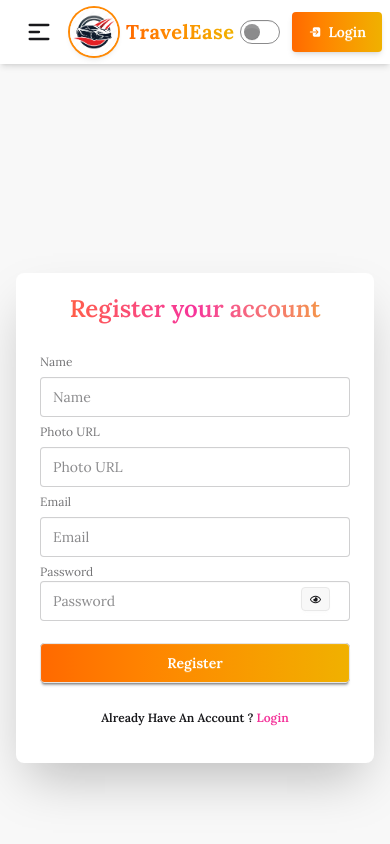
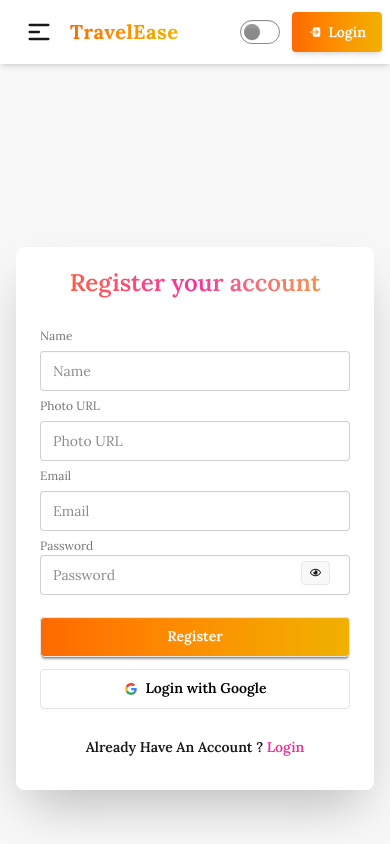
Before and after one commit to Taslimapopi/travelEase-vehicle-booking-client, a React (Vite) app: page /auth/register in a window 390 px wide. Shown: the top 844 px of the page. Built offline with nearby package versions, Linux system fonts and the light colour scheme; no server answers.

Commit message:
responsive

```diff
--- a/src/components/Nav.jsx
+++ b/src/components/Nav.jsx
@@ -118,7 +118,7 @@
             <img
               src={logo}
               alt="Logo"
-              className="h-12 w-12 rounded-full shadow-md ring-2 ring-orange-400"
+              className="h-12 w-12 rounded-full shadow-md ring-2 ring-orange-400 hidden md:block"
             />
             <span className="bg-gradient-to-r from-orange-500 to-yellow-500 text-transparent bg-clip-text">
               TravelEase
--- a/src/pages/Register.jsx
+++ b/src/pages/Register.jsx
@@ -6,7 +6,7 @@
 import { FaRegEye } from "react-icons/fa";
 
 const Register = () => {
-  const { createUser, setUser } = use(AuthContext);
+  const { createUser, setUser,signinWithGoogle } = use(AuthContext);
   const navigate = useNavigate();
   const [error, setError] = useState("");
   const [showPassword, setShowPassword] = useState(false);
@@ -52,6 +52,18 @@
   const handleShowPassword = (e) => {
     e.preventDefault();
     setShowPassword(!showPassword);
+  };
+
+  const handleGoogleLogin = () => {
+    signinWithGoogle()
+      .then((result) => {
+        const user = result.user;
+
+        navigate(`${location.state ? location.state : "/"}`);
+      })
+      .catch((error) => {
+        console.log(error);
+      });
   };
 
   return (
@@ -122,14 +134,48 @@
               >
                 Register
               </button>
-              <p className="font-semibold text-center pt-5">
+
+            </fieldset>
+          </form>
+          <button
+          onClick={handleGoogleLogin}
+          className="btn bg-white text-black border-[#e5e5e5]"
+        >
+          <svg
+            aria-label="Google logo"
+            width="16"
+            height="16"
+            xmlns="http://www.w3.org/2000/svg"
+            viewBox="0 0 512 512"
+          >
+            <g>
+              <path d="m0 0H512V512H0" fill="#fff"></path>
+              <path
+                fill="#34a853"
+                d="M153 292c30 82 118 95 171 60h62v48A192 192 0 0190 341"
+              ></path>
+              <path
+                fill="#4285f4"
+                d="m386 400a140 175 0 0053-179H260v74h102q-7 37-38 57"
+              ></path>
+              <path
+                fill="#fbbc02"
+                d="m90 341a208 200 0 010-171l63 49q-12 37 0 73"
+              ></path>
+              <path
+                fill="#ea4335"
+                d="m153 219c22-69 116-109 179-50l55-54c-78-75-230-72-297 55"
+              ></path>
+            </g>
+          </svg>
+          Login with Google
+        </button>
+        <p className="font-semibold text-center pt-5">
                 Already Have An Account ?{" "}
                 <Link className="text-secondary" to="/auth/login">
                   Login
                 </Link>{" "}
               </p>
-            </fieldset>
-          </form>
           <p className="text-red-600">{error}</p>
         </div>
       </div>
```
